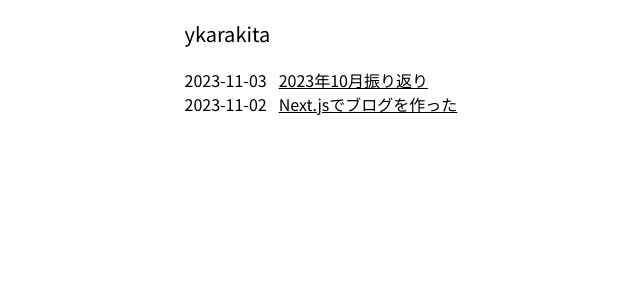
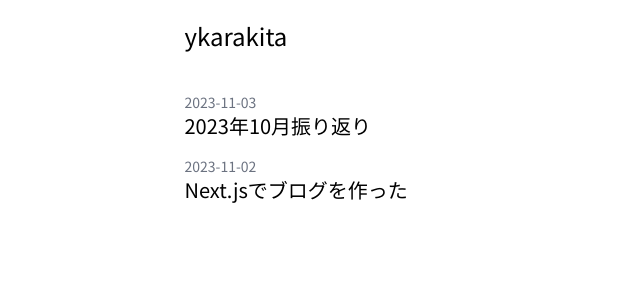
Before and after one commit to ykarakita/blog, a Next.js app: page / in a window 1280 px wide. Shown: the top 300 px of the page, without its empty margins (112-752 px from the left). Built offline with nearby package versions, Linux system fonts and the light colour scheme.

Commit message:
fix style

```diff
--- a/app/globals.css
+++ b/app/globals.css
@@ -30,5 +30,5 @@ body {
 }
 
 .markdown a {
-  @apply text-blue-500 underline
+  @apply underline
 }
--- a/app/page.tsx
+++ b/app/page.tsx
@@ -15,13 +15,13 @@ export default function Home() {
     <div>
       <ul>
         {allPostsData.map((post) => (
-          <li key={post.id}>
-            <span className="mr-3">{Date(post.date)}</span>
-            <span>
-              <Link href={`posts/${post.id}`} className="underline">
+          <li key={post.id} className="mb-4">
+            <div className="text-sm text-gray-500">{Date(post.date)}</div>
+            <p>
+              <Link href={`posts/${post.id}`} className="text-xl hover:underline">
                 {post.title}
               </Link>
-            </span>
+            </p>
           </li>
         ))}
       </ul>
--- a/components/Header.tsx
+++ b/components/Header.tsx
@@ -3,8 +3,8 @@ import Link from 'next/link'
 
 export const Header = () => {
   return (
-    <header className="text-center sm:text-left my-5">
-      <h1 className="text-xl mb-1">
+    <header className="text-center sm:text-left mt-5 mb-10">
+      <h1 className="text-2xl">
         <Link href="/">{siteMetadata.title}</Link>
       </h1>
     </header>
```
